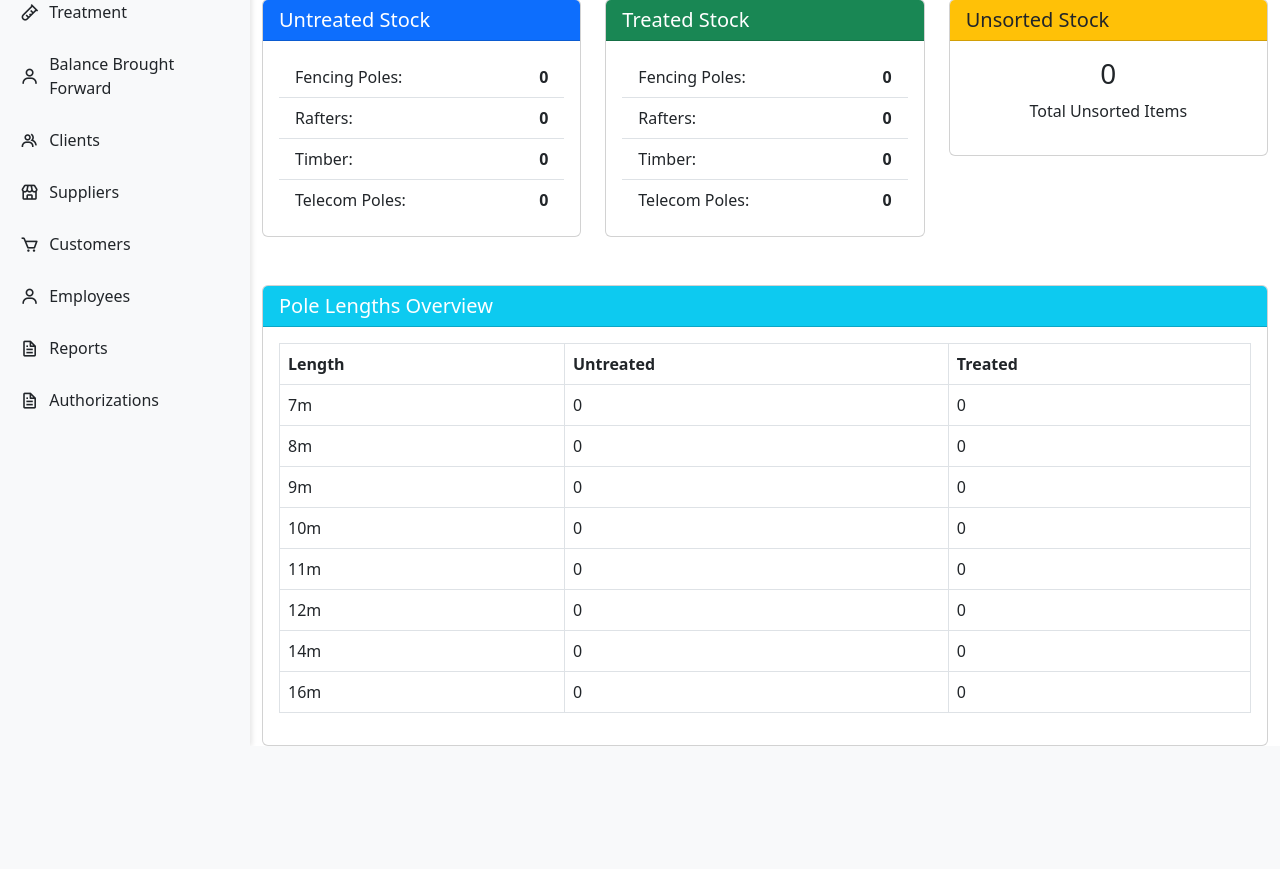
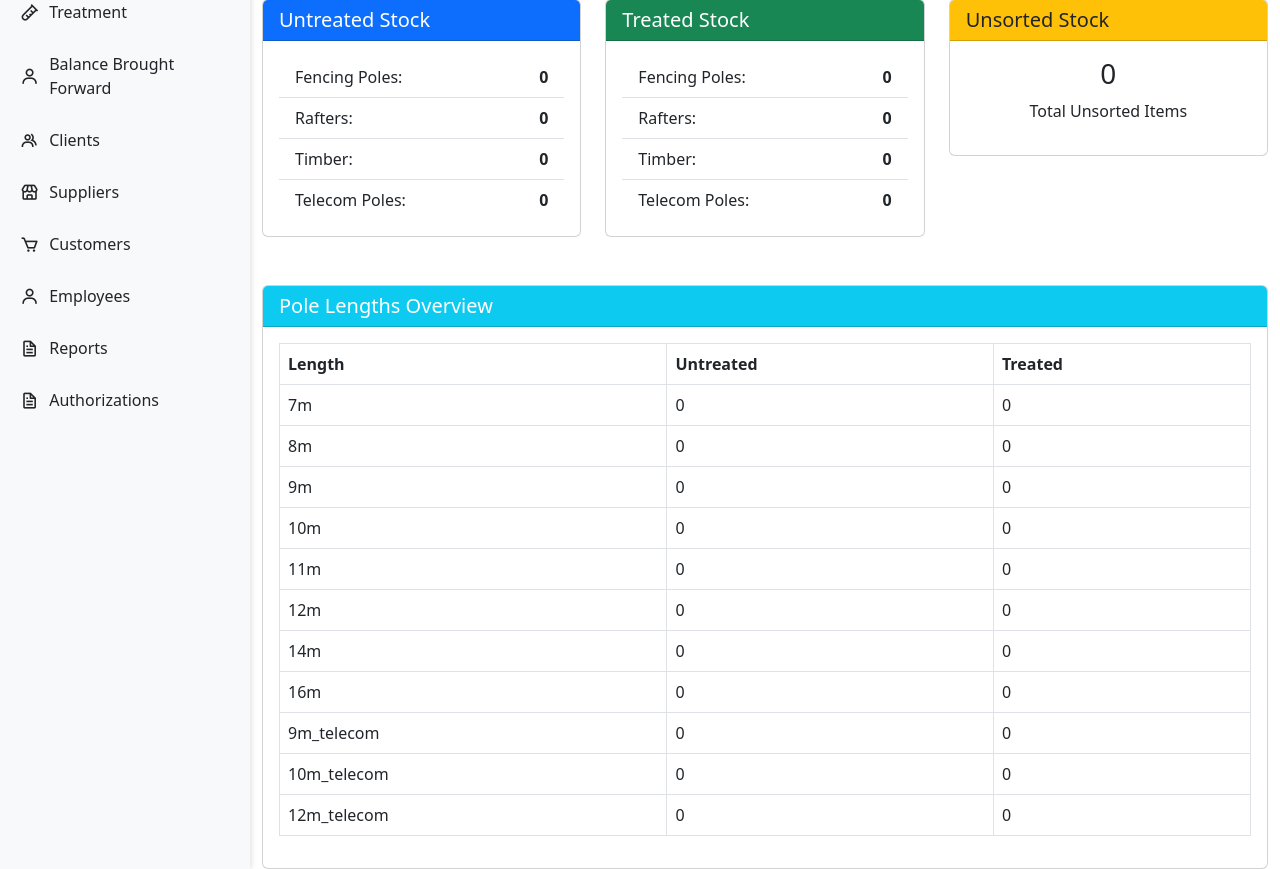
Before and after one commit to ampereza/kenkom123, a Flask app: page /select_client?client_id=0 in a window 1280 px wide. Shown: the part 283-1152 px from the top of the page. Before the commit the page ends 1029 px from the top, so only its background shows below. Run offline with Flask 3, Linux system fonts and the light colour scheme; data that the repository does not hold is empty; parts of the project's set-up code (start-up, migrations or seed data) failed here and were passed over.

Commit message:
aDFEGRTHYT

```diff
--- a/main_folder/dashboard.py
+++ b/main_folder/dashboard.py
@@ -202,9 +202,12 @@ def kdl_stock():
             '7m': sum(row['7m'] for row in total_poles_response.data if row['7m']),
             '8m': sum(row['8m'] for row in total_poles_response.data if row['8m']),
             '9m': sum(row['9m'] for row in total_poles_response.data if row['9m']),
+            '9m_telecom': sum(row['9m_telecom'] for row in total_poles_response.data if row['9m_telecom']),
             '10m': sum(row['10m'] for row in total_poles_response.data if row['10m']),
+            '10m_telecom': sum(row['10m_telecom'] for row in total_poles_response.data if row['10m_telecom']),
             '11m': sum(row['11m'] for row in total_poles_response.data if row['11m']),
             '12m': sum(row['12m'] for row in total_poles_response.data if row['12m']),
+            '12m_telecom': sum(row['12m_telecom'] for row in total_poles_response.data if row['12m_telecom']),
             '14m': sum(row['14m'] for row in total_poles_response.data if row['14m']),
             '16m': sum(row['16m'] for row in total_poles_response.data if row['16m'])
         }
@@ -212,7 +215,7 @@ def kdl_stock():
     else:
         sums = {
             'rafters': 0, 'timber': 0, 'fencing_poles': 0, '7m': 0, '8m': 0,
-            '9m': 0, '10m': 0, '11m': 0, '12m': 0, '14m': 0, '16m': 0
+            '9m': 0, '10m': 0, '11m': 0, '12m': 0, '14m': 0, '16m': 0, '9m_telecom': 0, '10m_telecom': 0, '12m_telecom': 0
         }
 
     return render_template('dashboard/hdl_treated.html', total_poles=sums)
@@ -644,7 +647,7 @@ def stock_overview():
         # Get untreated stock totals
         untreated_response = supabase.table('kdl_untreated_stock').select(
             'fencing_poles', 'rafters', 'timber', 'telecom_poles', 'stubs',
-            '7m', '8m', '9m', '10m', '11m', '12m', '14m', '16m'
+            '7m', '8m', '9m', '10m', '11m', '12m', '14m', '16m', '9m_telecom', '10m_telecom',  '12m_telecom'
         ).execute()
 
         # Get unsorted stock totals
@@ -653,13 +656,13 @@ def stock_overview():
         # Get treated stock totals
         treated_response = supabase.table('kdl_treated_poles').select(
             'fencing_poles', 'rafters', 'timber', 'telecom_poles', 'stubs',
-            '7m', '8m', '9m', '10m', '11m', '12m', '14m', '16m'
+            '7m', '8m', '9m', '10m', '11m', '12m', '14m', '16m', '9m_telecom', '10m_telecom',  '12m_telecom'
         ).execute()
 
         # Get rejects stock totals
         rejects_response = supabase.table('rejects').select(
             'fencing_poles', 'rafters', 'timber', 'stabs', 'telecom',
-            '7m', '8m', '9m', '10m', '11m', '12m', '14m', '16m'
+            '7m', '8m', '9m', '10m', '11m', '12m', '14m', '16m', '9m_telecom', '10m_telecom',  '12m_telecom'
         ).execute()
 
         # Calculate sums for untreated stock
@@ -676,7 +679,11 @@ def stock_overview():
             '11m': sum(row['11m'] or 0 for row in untreated_response.data),
             '12m': sum(row['12m'] or 0 for row in untreated_response.data),
             '14m': sum(row['14m'] or 0 for row in untreated_response.data),
-            '16m': sum(row['16m'] or 0 for row in untreated_response.data)
+            '16m': sum(row['16m'] or 0 for row in untreated_response.data),
+            '9m_telecom': sum(row['9m_telecom'] or 0 for row in untreated_response.data),
+            '10m_telecom': sum(row['10m_telecom'] or 0 for row in untreated_response.data),
+            '12m_telecom': sum(row['12m_telecom'] or 0 for row in untreated_response.data)
+
         }
 
         # Calculate total unsorted stock
@@ -696,7 +703,10 @@ def stock_overview():
             '11m': sum(row['11m'] or 0 for row in treated_response.data),
             '12m': sum(row['12m'] or 0 for row in treated_response.data),
             '14m': sum(row['14m'] or 0 for row in treated_response.data),
-            '16m': sum(row['16m'] or 0 for row in treated_response.data)
+            '16m': sum(row['16m'] or 0 for row in treated_response.data),
+            '9m_telecom': sum(row['9m_telecom'] or 0 for row in treated_response.data),
+            '10m_telecom': sum(row['10m_telecom'] or 0 for row in treated_response.data),
+            '12m_telecom': sum(row['12m_telecom'] or 0 for row in treated_response.data)
         }
 
         # Calculate sums for rejects stock
@@ -713,7 +723,10 @@ def stock_overview():
             '11m': sum(row['11m'] or 0 for row in rejects_response.data),
             '12m': sum(row['12m'] or 0 for row in rejects_response.data),
             '14m': sum(row['14m'] or 0 for row in rejects_response.data),
-            '16m': sum(row['16m'] or 0 for row in rejects_response.data)
+            '16m': sum(row['16m'] or 0 for row in rejects_response.data),
+            '9m_telecom': sum(row['9m_telecom'] or 0 for row in rejects_response.data),
+            '10m_telecom': sum(row['10m_telecom'] or 0 for row in rejects_response.data),
+            '12m_telecom': sum(row['12m_telecom'] or 0 for row in rejects_response.data)
         }
 
         # Example: Set a default client_id (replace with actual logic to fetch client_id if needed)
@@ -763,13 +776,13 @@ def select_client():
         # Fetch untreated stock totals for the client
         untreated_response = supabase.table('client_untreated_stock').select(
             'fencing_poles', 'rafters', 'timber', 'telecom_poles',
-            '7m', '8m', '9m', '10m', '11m', '12m', '14m', '16m'
+            '7m', '8m', '9m', '10m', '11m', '12m', '14m', '16m', '9m_telecom', '10m_telecom', '12m_telecom'
         ).eq('client_id', client_id).execute()
 
         # Fetch treated stock totals for the client
         treated_response = supabase.table('clients_treated_poles').select(
             'fencing_poles', 'rafters', 'timber', 'telecom_poles',
-            '7m', '8m', '9m', '10m', '11m', '12m', '14m', '16m'
+            '7m', '8m', '9m', '10m', '11m', '12m', '14m', '16m', '9m_telecom', '10m_telecom', '12_telecom'
         ).eq('client_id', client_id).execute()
 
         # Fetch unsorted stock totals for the client
@@ -792,7 +805,11 @@ def select_client():
             '11m': sum(row['11m'] or 0 for row in untreated_response.data),
             '12m': sum(row['12m'] or 0 for row in untreated_response.data),
             '14m': sum(row['14m'] or 0 for row in untreated_response.data),
-            '16m': sum(row['16m'] or 0 for row in untreated_response.data)
+            '16m': sum(row['16m'] or 0 for row in untreated_response.data),
+            '9m_telecom': sum(row['9m_telecom'] or 0 for row in untreated_response.data),
+            '10m_telecom': sum(row['10m_telecom'] or 0 for row in untreated_response.data),
+            '12m_telecom': sum(row['12m_telecom'] or 0 for row in untreated_response.data)
+
         }
 
         treated_totals = {
@@ -807,7 +824,10 @@ def select_client():
             '11m': sum(row['11m'] or 0 for row in treated_response.data),
             '12m': sum(row['12m'] or 0 for row in treated_response.data),
             '14m': sum(row['14m'] or 0 for row in treated_response.data),
-            '16m': sum(row['16m'] or 0 for row in treated_response.data)
+            '16m': sum(row['16m'] or 0 for row in treated_response.data),
+            '9m_telecom': sum(row['9m_telecom'] or 0 for row in treated_response.data),
+            '10m_telecom': sum(row['10m_telecom'] or 0 for row in treated_response.data),
+            '12m_telecom': sum(row['12m_telecom'] or 0 for row in treated_response.data)
         }
 
         unsorted_total = sum(row['quantity'] or 0 for row in unsorted_response.data)
--- a/main_folder/templates/dashboard/clients_stock.html
+++ b/main_folder/templates/dashboard/clients_stock.html
@@ -113,7 +113,7 @@
                                 </tr>
                             </thead>
                             <tbody>
-                                {% for length in ['7m', '8m', '9m', '10m', '11m', '12m', '14m', '16m'] %}
+                                {% for length in ['7m', '8m', '9m', '10m', '11m', '12m', '14m', '16m', '9m_telecom', '10m_telecom', '12m_telecom'] %}
                                 <tr>
                                     <td>{{ length }}</td>
                                     <td>{{ untreated_totals[length] }}</td>
```
Also changed, not shown: main_folder/templates/stock/clients_stock.html (+12 -0 lines), main_folder/templates/stock/clients_stock_detail.html (+22 -0 lines).
